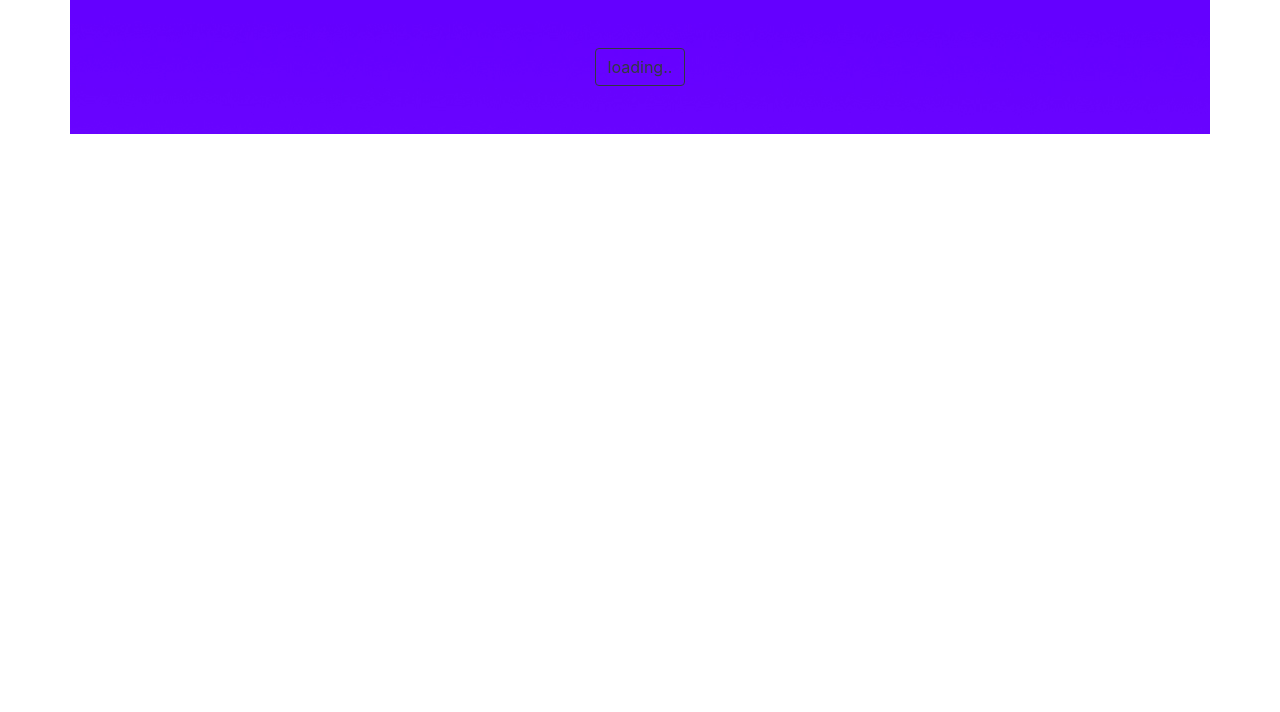
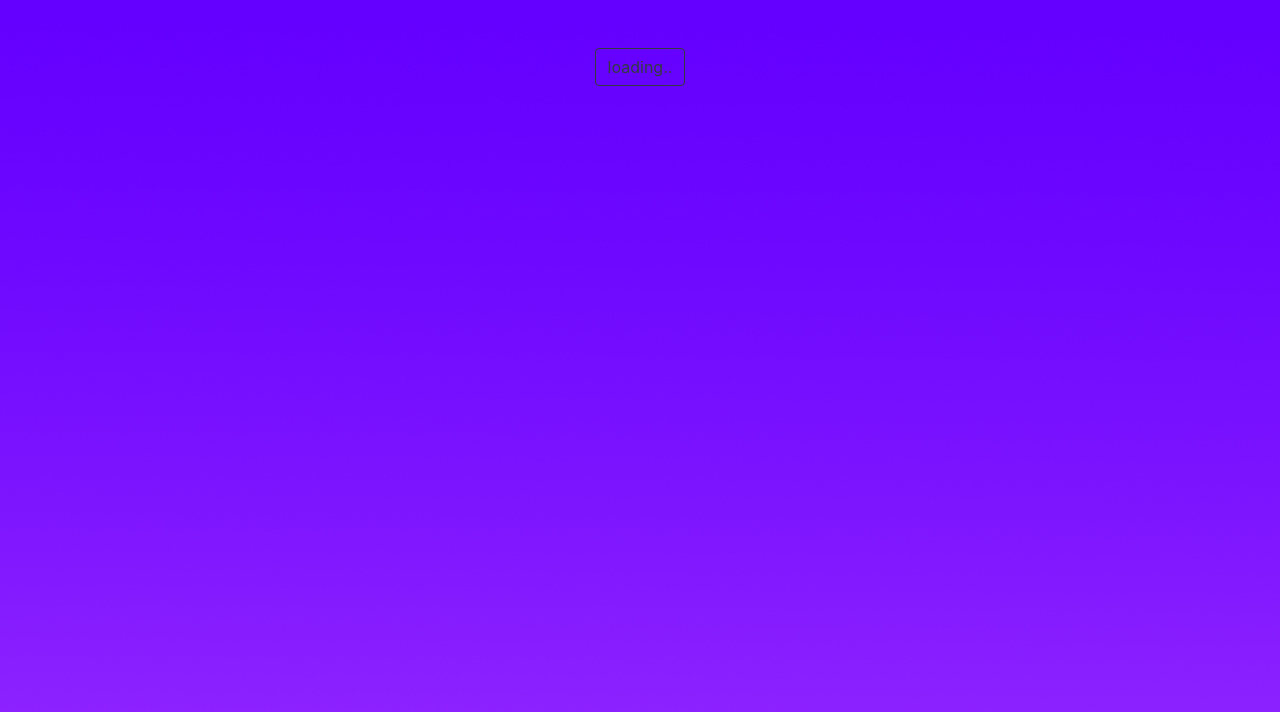
Before and after one commit to LeonelGzz/LeonelGzz.github.io, a website: page index.html in a window 1280 px wide. Drawn offline with nearby package versions, Linux system fonts and the light colour scheme.

Commit message:
css body bg

```diff
--- a/styles.css
+++ b/styles.css
@@ -1,4 +1,4 @@
-body div {
+body {
     background-image: url("/img/sunset.jpg");
     background-repeat: no-repeat;
 }
```
